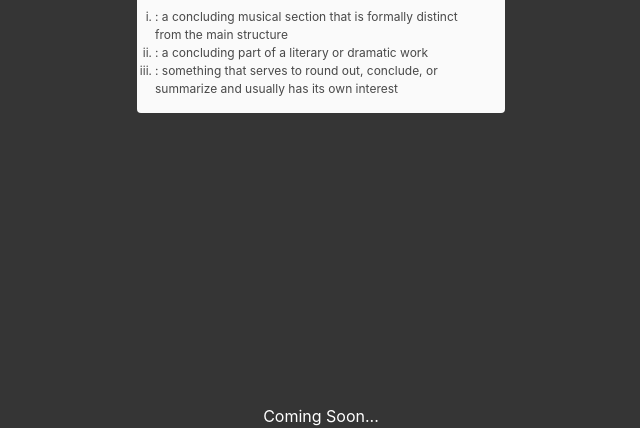
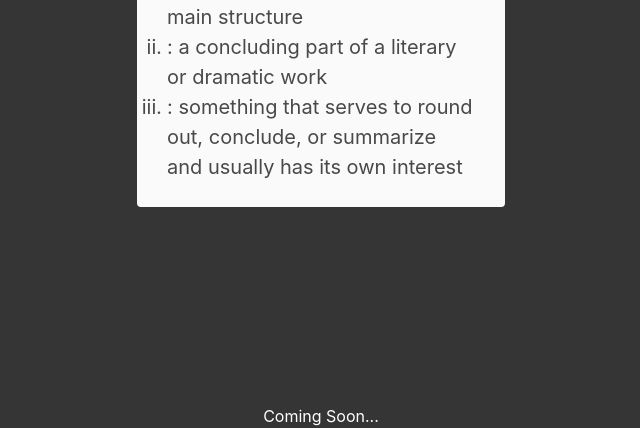
Before and after one commit to rafacost/0coda, a plain HTML site: page index.html in a window 1280 px wide. Shown: the part 372-800 px from the top of the page, without its empty margins (319-959 px from the left). Drawn offline with nearby package versions, Linux system fonts and the light colour scheme.

Commit message:
added coda definition resize

```diff
--- a/index.html
+++ b/index.html
@@ -13,10 +13,10 @@
       <div class="hero-body">
         <div class="container">
 
-            <div class="columns is-mobile">
+            <div class="columns">
   <div class="column is-4 is-offset-4">
     <img src="./logo.png" />
-    <b-message  title="Definition of co &#8203;da | ˈkō-də" type="is-dark" aria-close-label="Close message" size="is-small">
+    <b-message  title="Definition of co &#8203;da | ˈkō-də" type="is-dark" aria-close-label="Close message" size="is-medium">
         <ol style="list-style-type:lower-roman">
           <li>: a concluding musical section that is formally distinct from the main structure</li>
           <li>: a concluding part of a literary or dramatic work</li>
```
